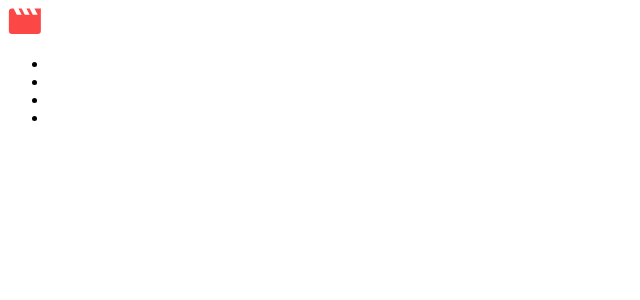
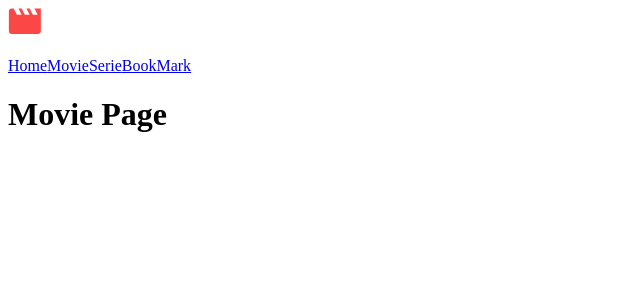
Before and after one commit to MikeG404/ENTERTAINMENT, a React app: page / in a window 1280 px wide. Shown: the top 300 px of the page, without its empty margins (0-640 px from the left). Built offline with nearby package versions, Linux system fonts and the light colour scheme; the HTML template or start-up script is replaced by a standard one.

Commit message:
Test functionnal route

```diff
--- a/src/App.jsx
+++ b/src/App.jsx
@@ -1,12 +1,32 @@
+import { NavLink, Routes, Route } from 'react-router-dom'
+import { MoviePage, SeriePage, BookmarkPage } from './pages/index'
 import './App.css'
 import Header from './components/Header'
 
 function App() {
 
 	return (
-		<main>
+		<>
 			<Header />
-		</main>
+
+			<nav>
+				<NavLink to="/" end>Home</NavLink>
+				<NavLink to="/movie" end>Movie</NavLink>
+				<NavLink to="/serie" end>Serie</NavLink>
+				<NavLink to="/bookmark" end>BookMark</NavLink>
+			</nav>
+
+			<Routes>
+				<Route path="/" element={<MoviePage />}></Route>
+				<Route path="/movie" element={<MoviePage />}></Route>
+				<Route path="/serie" element={<SeriePage />}></Route>
+				<Route path="/bookmark" element={<BookmarkPage />}></Route>
+			</Routes>
+
+			<main>
+
+			</main>
+		</>
 	)
 }
 
--- a/src/components/Header.jsx
+++ b/src/components/Header.jsx
@@ -8,14 +8,6 @@ const Header = () => {
             <div>
                 <img src={Logo} alt="Logo" />
             </div>
-            <nav>
-                <ul>
-                    <li><img src="" alt="" /></li>
-                    <li><img src="" alt="" /></li>
-                    <li><img src="" alt="" /></li>
-                    <li><img src="" alt="" /></li>
-                </ul>
-            </nav>
             <div>
                 <img src="" alt="" />
             </div>
--- /dev/null
+++ b/src/pages/index.jsx
@@ -0,0 +1,9 @@
+import MoviePage from './Movie.page'
+import SeriePage from './Serie.page'
+import BookmarkPage from './Bookmark.page'
+
+export {
+    MoviePage,
+    SeriePage,
+    BookmarkPage
+}
```
